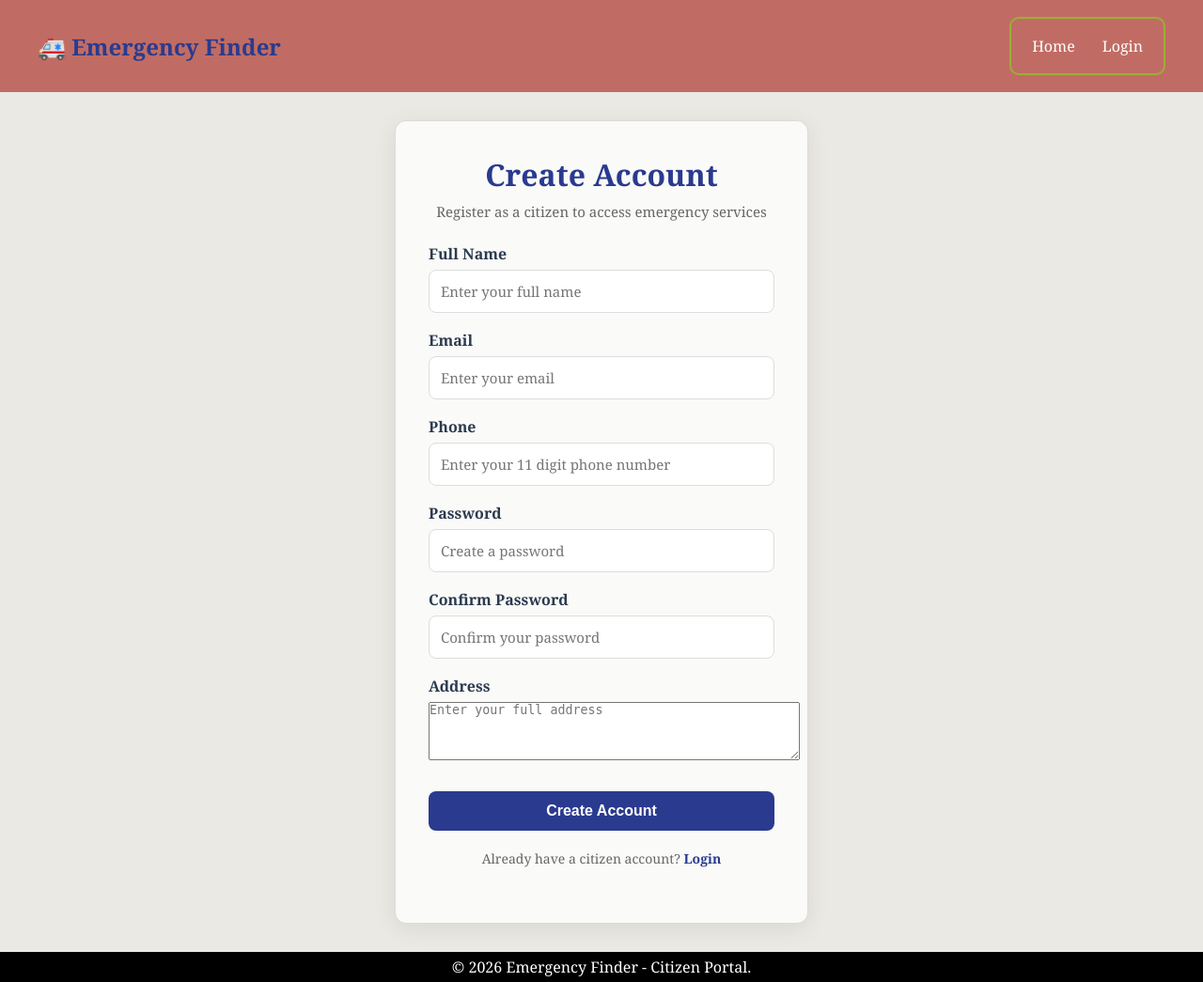
After one commit to ananta-saha/Smart-Emergency-Hub, a PHP site: page /php/register.php in a window 1280 px wide. The commit adds this page. Shown: the whole page at 94% size. Run offline with PHP 8.4, Linux system fonts and the light colour scheme.

Commit message:
23-54171-3

```diff
--- a/Citizen/css/style.css
+++ b/Citizen/css/style.css
@@ -218,6 +218,40 @@ form p {
     color: #2a3a8f;
     font-weight: bold;
     text-decoration: none;
+}
+
+.main-container {
+    display: flex;
+    flex-direction: column;
+    align-items: center;
+}
+
+.summary {
+    order: -1;
+    width: 450px;
+    padding: 25px;
+    margin-bottom: 25px;
+    background: white;
+    border-radius: 12px;
+    box-shadow: 0 4px 15px rgba(0, 0, 0, 0.12);
+}
+
+.summary h2 {
+    margin-top: 0;
+}
+
+.result-table {
+    width: 100%;
+    border-collapse: collapse;
+}
+
+.result-table td {
+    padding: 10px;
+    border-bottom: 1px solid #ddd;
+}
+
+.result-table td:first-child {
+    font-weight: bold;
 }
 
 /* =========================
--- /dev/null
+++ b/Citizen/php/register.php
@@ -0,0 +1,116 @@
+<?php require_once "register_process.php"; ?>
+
+<!DOCTYPE html>
+<html lang="en">
+
+<head>
+    <meta charset="UTF-8">
+    <meta name="viewport" content="width=device-width, initial-scale=1.0">
+    <title>Citizen Registration - Emergency Help Hub</title>
+
+    <link rel="stylesheet" href="../css/style.css?v=2">
+</head>
+
+<body>
+    <header class="navbar">
+        <h2>🚑 Emergency Finder</h2>
+        <nav>
+            <a href="../index.html">Home</a>
+            <a href="login.php">Login</a>
+        </nav>
+    </header>
+
+    <div class="main-container">
+        <form class="card" method="post" action="<?= htmlspecialchars($_SERVER["PHP_SELF"]); ?>" novalidate>
+
+            <h1>Create Account</h1>
+            <p>Register as a citizen to access emergency services</p>
+
+            <?php if ($dbErr): ?><span class="error"><?= htmlspecialchars($dbErr) ?></span><?php endif; ?>
+
+            <div class="field">
+                <label for="fname">Full Name</label>
+                <input type="text" id="fname" name="fname" placeholder="Enter your full name" value="<?= $fname ?>">
+                <?php if ($fnameErr): ?><span class="error"><?= htmlspecialchars($fnameErr) ?></span><?php endif; ?>
+            </div>
+
+            <div class="field">
+                <label for="email">Email</label>
+                <input type="email" id="email" name="email" placeholder="Enter your email" value="<?= $email ?>">
+                <?php if ($emailErr): ?><span class="error"><?= htmlspecialchars($emailErr) ?></span>
+                <?php endif; ?>
+            </div>
+
+            <div class="field">
+                <label for="phone">Phone</label>
+                <input type="text" id="phone" name="phone" inputmode="numeric" placeholder="Enter your 11 digit phone number" value="<?= $phone ?>">
+                <?php if ($phoneErr): ?><span class="error"><?= htmlspecialchars($phoneErr) ?></span><?php endif; ?>
+            </div>
+
+            <div class="field">
+                <label for="pass">Password</label>
+                <input type="password" id="pass" name="pass" placeholder="Create a password">
+                <?php if ($passErr): ?><span class="error"><?= htmlspecialchars($passErr) ?></span>
+                <?php endif; ?>
+            </div>
+
+            <div class="field">
+                <label for="cpass">Confirm Password</label>
+                <input type="password" id="cpass" name="cpass" placeholder="Confirm your password">
+                <?php if ($cpassErr): ?><span class="error"><?= htmlspecialchars($cpassErr) ?></span><?php endif; ?>
+            </div>
+
+            <div class="field">
+                <label for="address">Address</label>
+                <textarea id="address" name="address" rows="4" cols="47" placeholder="Enter your full address"><?=$address ?></textarea>
+                <?php if ($addressErr): ?><span class="error"><?= htmlspecialchars($addressErr) ?></span><?php endif; ?>
+            </div>
+
+            <div class="buttons">
+                <button type="submit" class="btn-primary">Create Account</button>
+            </div>
+
+            <p class="auth-footer">Already have a citizen account?
+                <a href="login.php">Login</a>
+            </p>
+        </form>
+
+        <?php if ($isValid): ?>
+            <section class="card summary">
+                <h2>Registration Successful</h2>
+                <p>Your citizen account has been created successfully.</p>
+                <table class="result-table">
+                    <tr>
+                        <td>Full Name</td>
+                        <td><?= $fname ?></td>
+                    </tr>
+                    <tr>
+                        <td>Email</td>
+                        <td><?= $email?></td>
+                    </tr>
+                    <tr>
+                        <td>Phone</td>
+                        <td><?= $phone ?></td>
+                    </tr>
+                    <tr>
+                        <td>Address</td>
+                        <td><?= $address ?></td>
+                    </tr>
+                </table>
+
+                <div class="buttons">
+                    <a href="login.php">
+                        <button type="button" class="btn-primary">Go to Login</button>
+                    </a>
+                </div>
+            </section>
+        <?php endif; ?>
+    </div>
+
+    <footer>
+        <p>© 2026 Emergency Finder - Citizen Portal.</p>
+    </footer>
+
+</body>
+
+</html>
--- /dev/null
+++ b/Citizen/php/register_process.php
@@ -0,0 +1,112 @@
+<?php
+require_once "../../Config/db.php";
+
+$fnameErr = $emailErr = $phoneErr = $passErr = $cpassErr = $addressErr = "";
+$dbErr = "";
+
+$fname = $email = $phone = $address = "";
+
+$isValid = false;
+
+function cleanInput($data)
+{
+    return htmlspecialchars(stripslashes(trim($data)));
+}
+
+if ($_SERVER["REQUEST_METHOD"] == "POST") {
+    if (empty($_POST["fname"])) {
+        $fnameErr = "Enter your full name";
+    } else {
+        $fname = cleanInput($_POST["fname"]);
+        if (!preg_match("/^[a-zA-Z-' ]+$/", $fname)) {
+            $fnameErr = "Use letters, spaces, hyphens and apostrophes only";
+        }
+    }
+
+    if (empty($_POST["email"])) {
+        $emailErr = "Enter your email address";
+    } else {
+        $email = cleanInput($_POST["email"]);
+        if (!filter_var($email, FILTER_VALIDATE_EMAIL)) {
+            $emailErr = "Enter a valid email address";
+        }
+    }
+
+    if (empty($_POST["phone"])) {
+        $phoneErr = "Enter your phone number";
+    } else {
+        $phone = cleanInput($_POST["phone"]);
+        if (!preg_match("/^01[0-9]{9}$/", $phone)) {
+            $phoneErr = "Enter a valid 11 digit phone number";
+        }
+    }
+
+    if (empty($_POST["pass"])) {
+        $passErr = "Enter a password";
+    } else {
+        $password = $_POST["pass"];
+        if (strlen($password) < 8) {
+            $passErr = "Password must be at least 8 characters";
+        } elseif (!preg_match("/[A-Za-z]/", $password) || !preg_match("/[0-9]/", $password)
+        ) {
+            $passErr = "Password must contain at least one letter and one number";
+        }
+    }
+
+    if (empty($_POST["cpass"])) {
+        $cpassErr = "Confirm your password";
+    } else {
+        $confirmPassword = $_POST["cpass"];
+        if ($password !== $confirmPassword) {
+            $cpassErr = "Passwords do not match";
+        }
+    }
+
+    if (empty($_POST["address"])) {
+        $addressErr = "Enter your full address";
+    } else {
+        $address = cleanInput($_POST["address"]);
+        if (strlen($address) < 8) {
+            $addressErr = "Address must be at least 5 characters";
+        }
+    }
+
+    $isValid = !$fnameErr && !$emailErr && !$phoneErr && !$passErr && !$cpassErr && !$addressErr;
+
+    if ($isValid) {
+        $passwordHash = password_hash($password, PASSWORD_DEFAULT);
+        $checkStmt = mysqli_prepare(
+            $conn,
+            "SELECT email FROM citizens WHERE email = ? OR phone = ?"
+        );
+        mysqli_stmt_bind_param(
+            $checkStmt, "ss", $email, $phone
+        );
+        mysqli_stmt_execute($checkStmt);
+        mysqli_stmt_store_result($checkStmt);
+        if (mysqli_stmt_num_rows($checkStmt) > 0) {
+            $dbErr = "Email or phone number is already registered.";
+            $isValid = false;
+        } else {
+            $stmt = mysqli_prepare(
+                $conn,
+                "INSERT INTO citizens
+                (name, email, phone, password, address, status)
+                VALUES (?, ?, ?, ?, ?, 'Active')"
+            );
+            mysqli_stmt_bind_param(
+                $stmt, "sssss",
+                $fname, $email, $phone, $passwordHash, $address
+            );
+
+            if (!mysqli_stmt_execute($stmt)) {
+                $dbErr = "Could not save registration: " .
+                         mysqli_stmt_error($stmt);
+                $isValid = false;
+            }
+            mysqli_stmt_close($stmt);
+        }
+        mysqli_stmt_close($checkStmt);
+    }
+}
+?>
```
Also changed, not shown: Citizen/php/login.php (added, +57 -0 lines), Citizen/php/login_process.php (added, +74 -0 lines).
